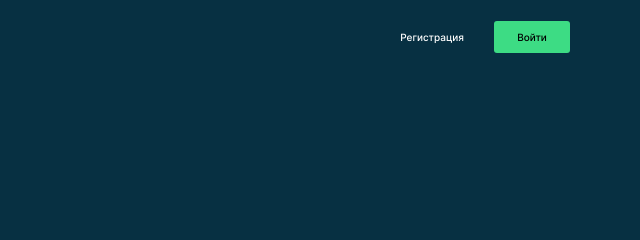
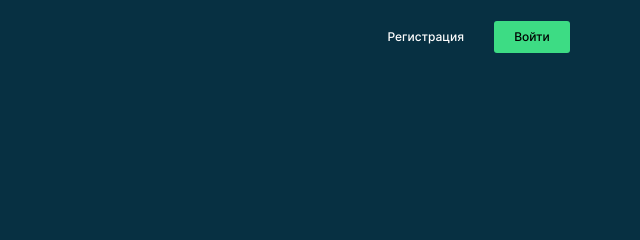
Before and after one commit to AlekseyVakht/movies-explorer-frontend, a React app: page / in a window 1280 px wide. Shown: the top 240 px of the page, 640-1280 px from the left. Built offline with nearby package versions, Linux system fonts and the light colour scheme; a web font is replaced by a local one.

Commit message:
fix header nav font-size

```diff
--- a/src/components/Navigation/Navigation.css
+++ b/src/components/Navigation/Navigation.css
@@ -93,10 +93,6 @@
     padding: 0;
 }
 
-.nav__link-unathorized{
-    font-size: 10px;
-}
-
 .nav__link_unathorized_green {
     width: 76px;
     height: 32px;
```
